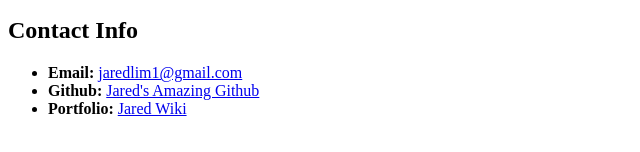
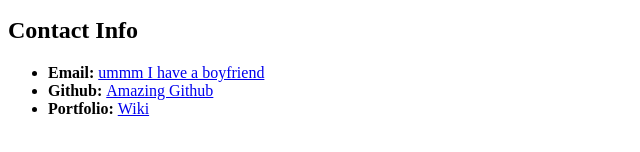
Before and after one commit to Valborg1/example, a plain HTML site: page bio.html in a window 1280 px wide. Shown: the part 280-432 px from the top of the page, without its empty margins (0-640 px from the left). Drawn offline with Linux system fonts and the light colour scheme.

Commit message:
updated html

```diff
--- a/bio.html
+++ b/bio.html
@@ -18,9 +18,9 @@
     <h2>Contact Info</h2>
 
     <ul>
-        <li><b>Email: </b><a href = "mailto: jaredlim1@gmail.com">jaredlim1@gmail.com</a></li>
-        <li><b>Github: </b><a href ="https://github.com/" target="_blank">Jared's Amazing Github</a></li>
-        <li><b>Portfolio: </b><a href ="https://en.wikipedia.org/wiki/Jared" target="_blank">Jared Wiki</a></li>
+        <li><b>Email: </b><a href = "mailto: jaredlim1@gmail.com">ummm I have a boyfriend</a></li>
+        <li><b>Github: </b><a href ="https://github.com/" target="_blank">Amazing Github</a></li>
+        <li><b>Portfolio: </b><a href ="https://en.wikipedia.org/wiki/Jared" target="_blank">Wiki</a></li>
     </ul>
 
 
```
